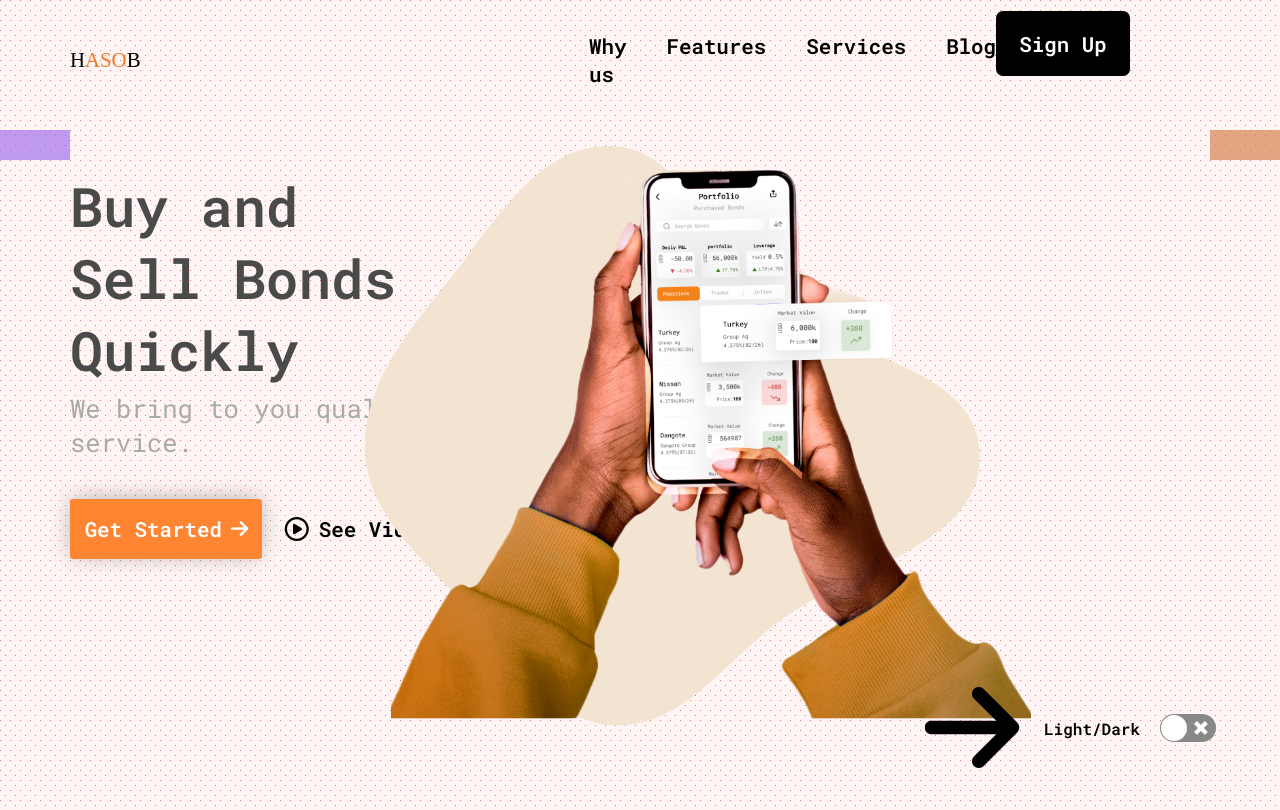
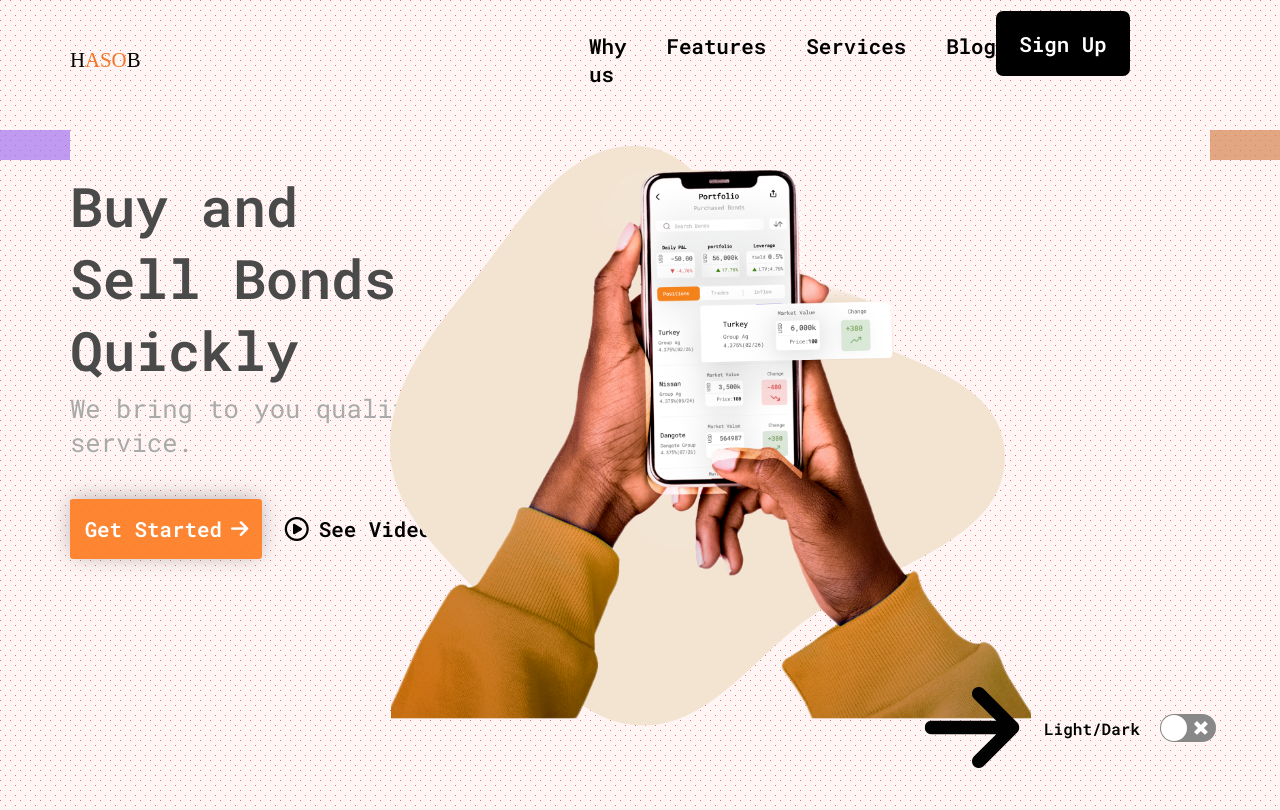
Before and after one commit to timmbach/hasob-landingpage, a React (Create React App) app: page / in a window 1280 px wide. Built offline with nearby package versions, Linux system fonts and the light colour scheme; a web font is replaced by a local one.

Commit message:
adjustments to fontsize

```diff
--- a/src/App.css
+++ b/src/App.css
@@ -122,7 +122,7 @@ li + li {
 .blob {
   position: absolute;
   z-index: 1;
-  right: 18vw;
+  right: 16vw;
   top: -3vh;
   left: -2;
 }
```
